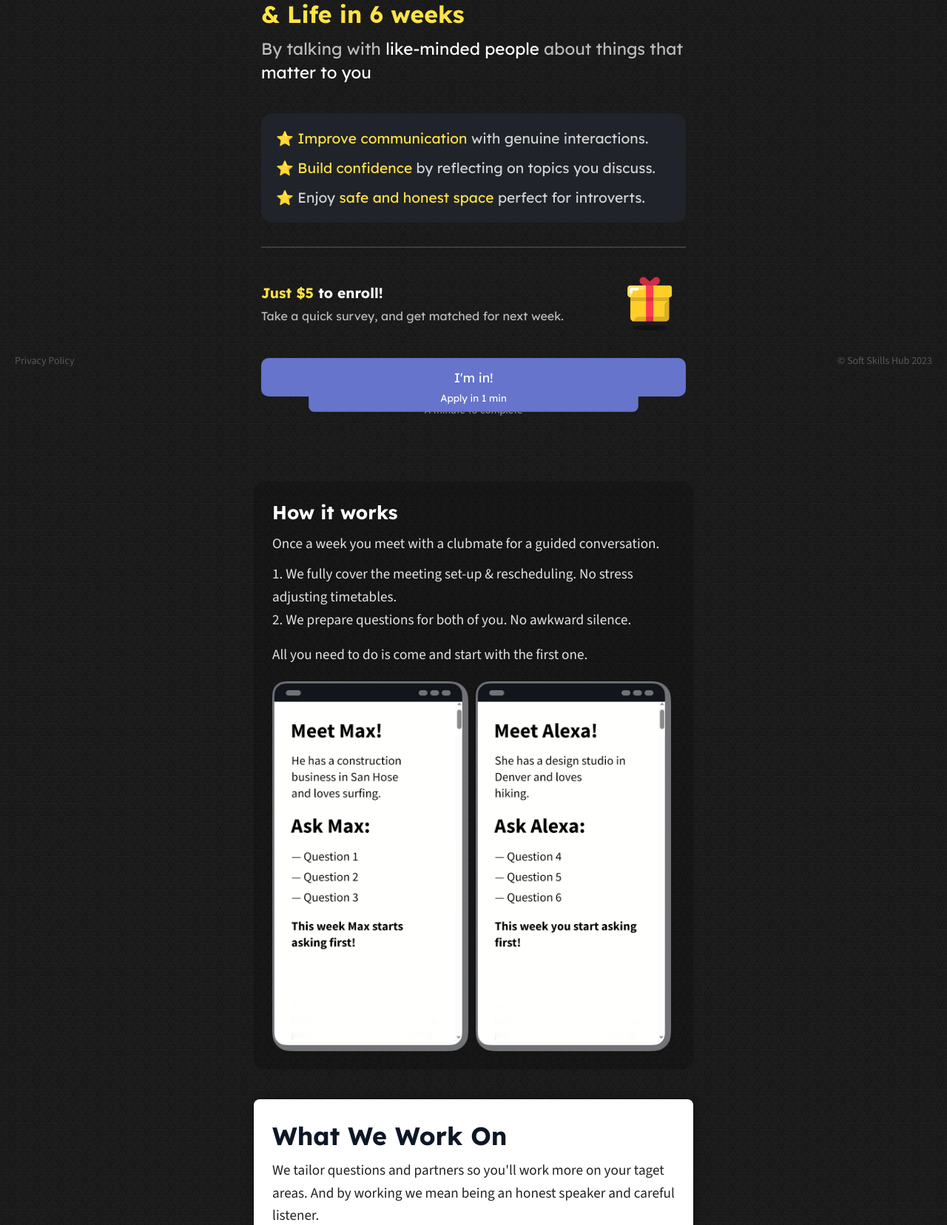
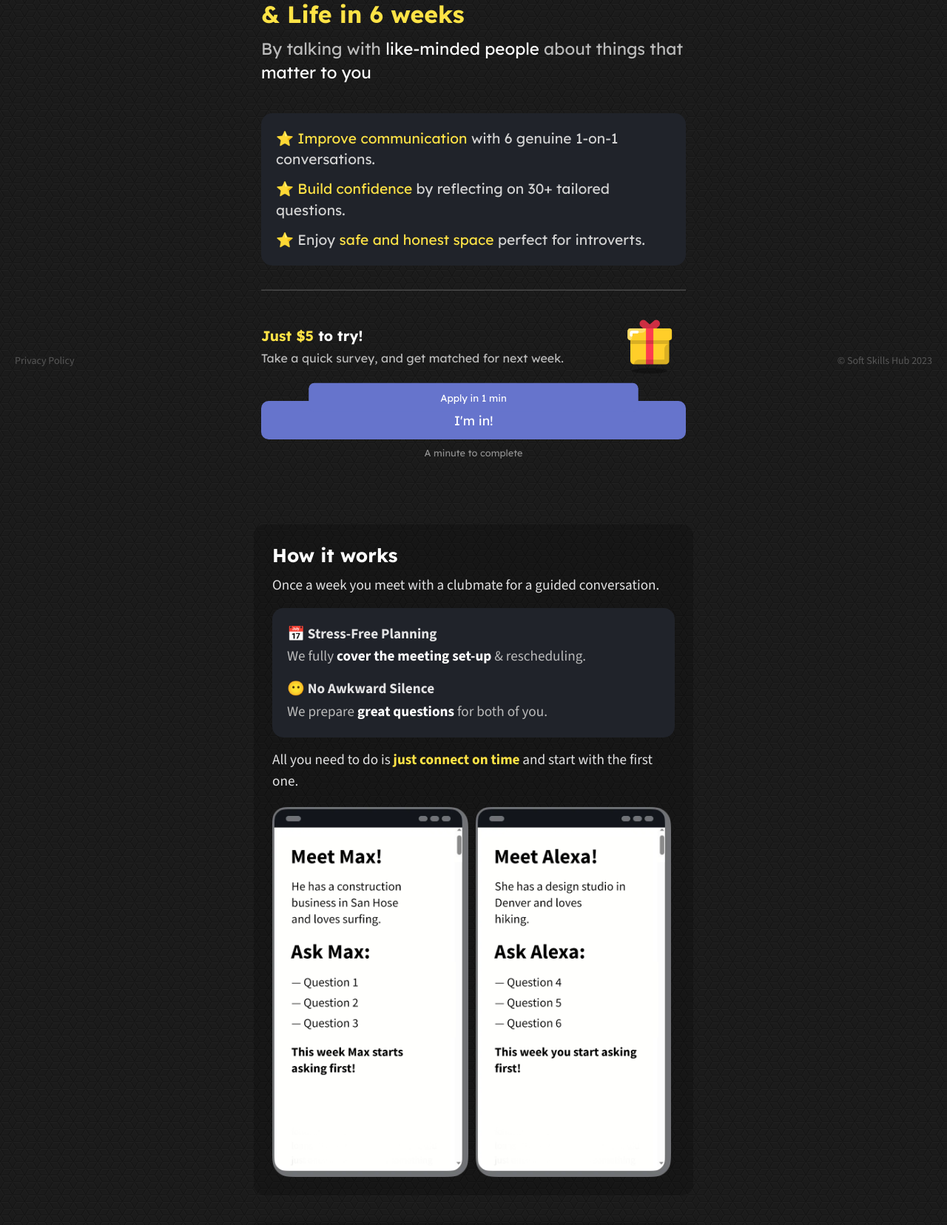
Before and after one commit to dsmola/softskillshub.com, a PHP site: page /6-weeks.html in a window 1280 px wide. Shown: the part 283-1939 px from the top of the page at 74% size. Run offline with PHP 8.4, Linux system fonts and the light colour scheme; some libraries are stand-ins or nearby versions.

Commit message:
6 weeks 5

```diff
--- a/6-weeks.html
+++ b/6-weeks.html
@@ -190,14 +190,14 @@
             <h1 class="mb-10">Boost Your Communication, Career & Life in 6&nbsp;weeks</h1>
             <p class="subtitle" style="color:#bbb">By talking with <span class="white-text">like-minded people</span> about things that <span class="white-text">matter to you</span></b></p>
             <ul class="hero-ul">
-              <li><span class="highlight-text">⭐ Improve communication</span> with genuine interactions.</li>
-              <li><span class="highlight-text">⭐ Build confidence</span> by reflecting on topics you discuss. </li>
+              <li><span class="highlight-text">⭐ Improve communication</span> with 6 genuine 1-on-1 conversations.</li>
+              <li><span class="highlight-text">⭐ Build confidence</span> by reflecting on 30+ tailored questions. </li>
               <li>⭐ Enjoy <span class="highlight-text">safe and honest space</span> perfect for introverts.</li>
             </ul>
             <hr />
             <div class="leadmagnet">
               <div class="leadmagnet-text-holder">
-                <div class="leadmagnet-title"><span class="highlight-text">Just $5</span> to enroll!</div>
+                <div class="leadmagnet-title"><span class="highlight-text">Just $5</span> to try!</div>
                 <div class="leadmagnet-text">Take a quick survey, and get matched for next week.</div>
               </div>
               <div class="leadmagnet-image">
@@ -226,11 +226,13 @@
                 <div class="title sm">How it works</div>
                 <div class="text">
                   <p>Once a week you meet with a clubmate for a guided conversation.</p>
-                  <ul style="margin-bottom: 1rem;">
-                    <li>1. We fully cover the meeting set-up & rescheduling. No stress adjusting timetables. </li>
-                    <li>2. We prepare questions for both of you. No awkward silence. </li>
-                  </ul>
-                  <p>All you need to do is come and start with the first one.</p>
+                  <div class="how-it-works-no-stress">
+                    <div class="how-it-works-no-stress__title">📅 Stress-Free Planning</div>
+                    <div class="how-it-works-no-stress__text">We fully <b class="white-text">cover the meeting set-up</b> & rescheduling.</div>
+                    <div class="how-it-works-no-stress__title">😶 No Awkward Silence</div>
+                    <div class="how-it-works-no-stress__text">We prepare <b class="white-text">great questions</b> for both of you.</div>
+                  </div>
+                  <p>All you need to do is <b class="highlight-text">just connect on time</b> and start with the first one.</p>
                 </div>
               </div>
               <div class="box wide">
@@ -309,12 +311,12 @@
               </div>
               <div class="row padding mb-30">
                 <div class="col">
-                  <div class="text sm bold mb-5">💪 Skills, not knowledge</div>
-                  <div class="text ">10 conversations are more effective than 10 self-improvement books or podcasts.</div>
+                  <div class="text sm bold mb-5">💪 Acting vs. Thinking</div>
+                  <div class="text ">Real conversations offer insights & skills books and podcasts can't.</div>
                 </div>
                 <div class="col">
                   <div class="text sm bold mb-5"="1">🧘 Safe Environment</div>
-                  <div class="text "="1">Practicing communication is easier in a club where everyone supports each other, compared to settings like the office or public places.</div>
+                  <div class="text "="1">Practice away from the pressures of work or public settings.</div>
                 </div>
               </div>
               <div class="row padding">
--- a/css/app.css
+++ b/css/app.css
@@ -1877,7 +1877,7 @@ p.search-p {
 
 .text p {
   margin-bottom: 10px;
-  line-height: 2rem;
+  line-height: 1.8rem;
 }
 
 .text.sm {
@@ -3504,3 +3504,23 @@ span.lesson-card-header {
 .highlight{
   color: #ffe346;
 }
+
+.how-it-works-no-stress {
+  background: #20232a;
+  padding: 20px;
+  border-radius: 15px;
+  margin: 1rem 0;
+}
+
+.how-it-works-no-stress__title {
+  font-weight: 700;
+}
+
+.how-it-works-no-stress__text {
+  margin-bottom: 0.8rem;
+  color: #bbb;
+}
+
+.how-it-works-no-stress__text:last-child {
+  margin-bottom: 0px;
+}
```
